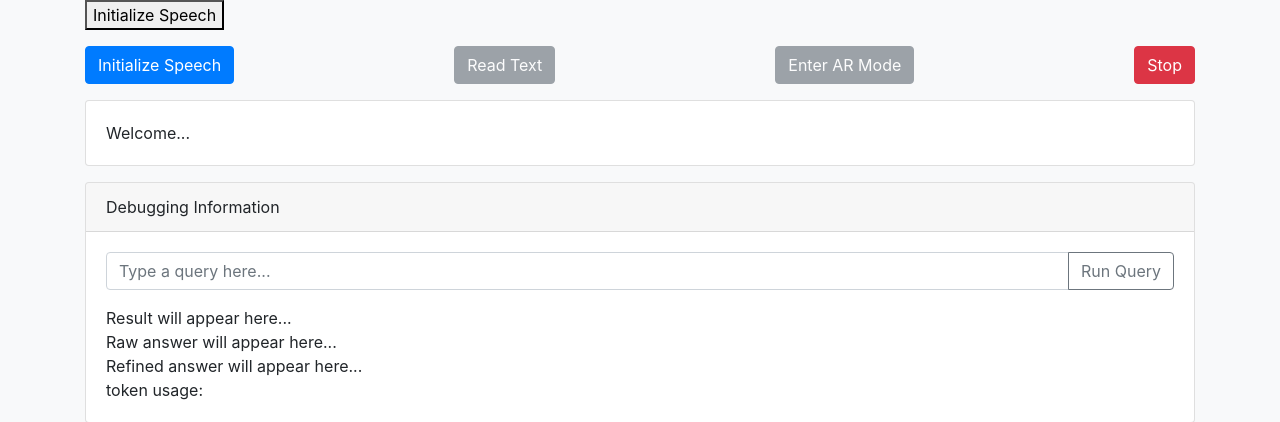
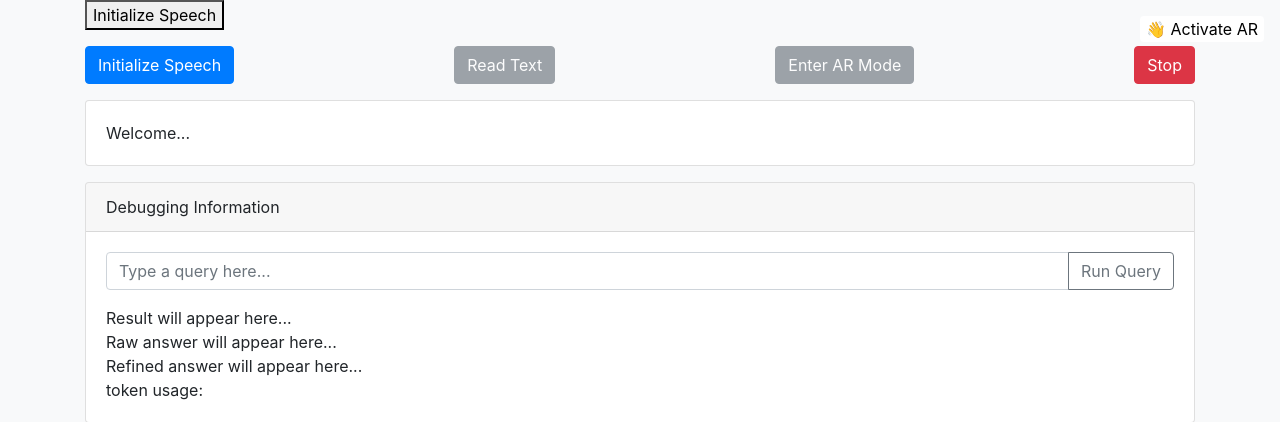
Before and after one commit to bernhardvanrenssen/bvr-bot, a Flask app: page / in a window 1280 px wide. Shown: the top 422 px of the page. Run offline with Flask 3, Linux system fonts and the light colour scheme; some libraries are stand-ins or nearby versions.

Commit message:
test button 2

```diff
--- a/templates/model_viewer.html
+++ b/templates/model_viewer.html
@@ -11,6 +11,9 @@
     ar-scale="fixed"
     rotation="-90deg 0deg 0deg">
     <button id="speechButton" slot="hotspot-hand-1" @click="initializeSpeechClick">Initialize Speech</button>
+    <button slot="ar-button" style="background-color: white; border-radius: 4px; border: none; position: absolute; top: 16px; right: 16px; ">
+        👋 Activate AR
+    </button>
 </model-viewer>
 
 <script>
```
